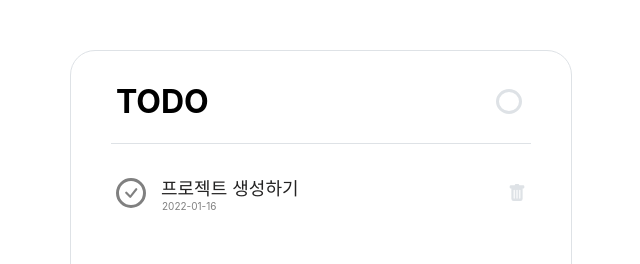
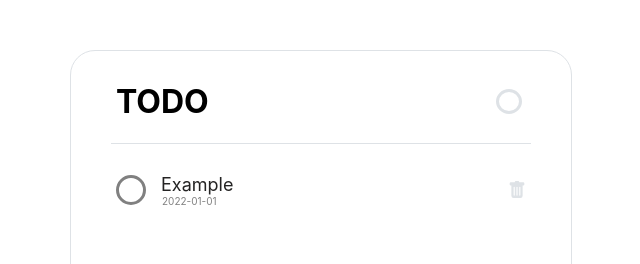
Before and after one commit to gusrb3164/react-todo-subject, a React (Create React App) app: page / in a window 1280 px wide. Shown: the top 264 px of the page, without its empty margins (319-959 px from the left). Built offline with nearby package versions, Linux system fonts and the light colour scheme.

Commit message:
TodoList 수정

```diff
--- a/src/App.js
+++ b/src/App.js
@@ -15,12 +15,21 @@ import TodoCreate from './TodoCreate.js';
  */
 
 function App() {
+  const [todos, setTodos] = useState([{
+    id: "example",
+    text: "Example",
+    completed: false,
+    createdAt: "2022-01-01"
+  }]);
+
+  const onRemove = e => {};
+  const onCheck = e => {};
 
   return (
     <main className="App">
       <Template>
         <Header/>
-        <TodoList/>
+        <TodoList todos={todos} onRemove={onRemove} onCheck={onCheck}/>
         <TodoCreate/>
       </Template>
 
--- a/src/Todo.js
+++ b/src/Todo.js
@@ -57,15 +57,15 @@ const Remove = styled.div`
 
 `;
 
-function Todo({ id, text, completed, createdAt }){
+function Todo({ id, text, completed, createdAt, onRemove, onCheck }){
     return(
         <TodoBox>
-            <Check completed={completed}>{completed && <BsCheck/>}</Check>
+            <Check completed={completed} onCheck={() => onCheck(id)}>{completed && <BsCheck/>}</Check>
             <TextBox>
                 <Text>{text}</Text>
                 <Date>{createdAt}</Date>
             </TextBox>
-            <Remove>
+            <Remove onClick={() => onRemove(id)}>
                 <BsFillTrashFill />
             </Remove>
         </TodoBox>
--- a/src/TodoCreate.js
+++ b/src/TodoCreate.js
@@ -43,13 +43,18 @@ const Add = styled.button`
 
 `;
 
-function TodoCreate() {
+function TodoCreate( { text, onChange, onCreate }) {
     return(
         <>
             <InputBox>
                 <InputForm>
-                    <Input autoFocus placeholder="Enter Todo"/>
-                    <Add>
+                    <Input
+                        name="text"
+                        autoFocus placeholder="Enter Todo"
+                        onChange={onChange}
+                        value={text}
+                    />
+                    <Add onClick={onCreate}>
                         <CgAdd/>
                     </Add>
                 </InputForm>
--- a/src/TodoList.js
+++ b/src/TodoList.js
@@ -10,10 +10,18 @@ const TodoListBox = styled.div`
 
 `;
 
-function TodoList(){
+function TodoList({ todos, onRemove, onCheck }){
     return (
         <TodoListBox>
-            <Todo text="프로젝트 생성하기" completed={true} createdAt="2022-01-16"/>
+            {todos.map(todo => (
+                <Todo
+                    id={todo.id}
+                    text={todo.text}
+                    completed={todo.completed}
+                    createdAt={todo.createdAt}
+                    onRemove={onRemove} onCheck={onCheck}
+                />
+            ))}
         </TodoListBox>
 
     );
```
